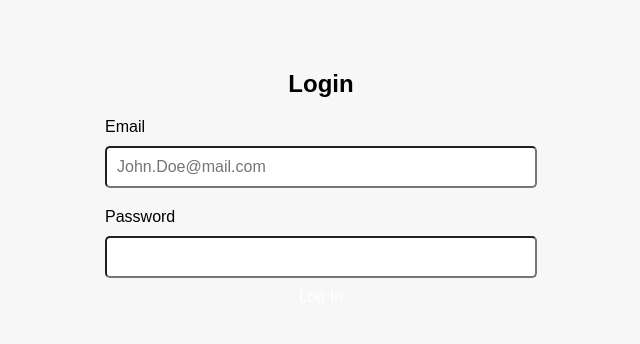
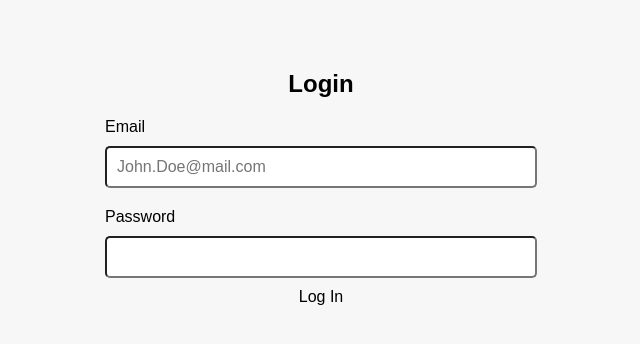
Before and after one commit to younes-damouna/gad-lift, a React (Create React App) app in the folder web_frontend/: page /auth/login in a window 1280 px wide. Shown: the top 344 px of the page, without its empty margins (319-959 px from the left). Built offline with nearby package versions, Linux system fonts and the light colour scheme; a web font is replaced by a local one.

Commit message:
web-frontend: fixed login button

```diff
--- a/web_frontend/src/pages/Auth/Login/index.css
+++ b/web_frontend/src/pages/Auth/Login/index.css
@@ -2,7 +2,7 @@
     width: 40%;
     padding: 40px;
     background-color: #f7f7f7;
-    /* border-radius: 20px; */
-    /* box-shadow: 1px 1px 5px 5px rgba(248, 248, 248, 0.066); */
+    border-radius: 20px;
+    box-shadow: 1px 1px 5px 5px rgba(248, 248, 248, 0.066);
 
 }
--- a/web_frontend/src/pages/Auth/Login/index.jsx
+++ b/web_frontend/src/pages/Auth/Login/index.jsx
@@ -49,7 +49,7 @@ const LoginPage = ({ switchToRegister }) => {
 
           <PrimaryButton
             text={"Log In"}
-            className={"primary-btn text-white bg-primary text-center fs-sm"}
+            className={"primary-btn bg-primary text-center fs-sm"}
             onClick={() => handleSubmit()}
           />
         </form>
--- a/web_frontend/src/styles/utilities.css
+++ b/web_frontend/src/styles/utilities.css
@@ -10,9 +10,9 @@
   }
 
   :root {
-    --black-color: #00  0;
+    --black-color: #263238;
     --dark-bg: rgb(9, 9, 9);
-    --primary-color: rgb(229, 9, 20);
+    --primary-color: #2FE2EE;
     --gray-bg: rgb(45, 45, 45);
     --gray-color: rgb(25, 25, 25);
     --hover-gray-color: rgb(65, 65, 65);
@@ -43,6 +43,9 @@
 }
 .secondary-bg{
   background-color: var(--gray-bg);
+}
+.textblack{
+  color: var(--black-color);
 }
   .d-flex {
     display: flex;
```
